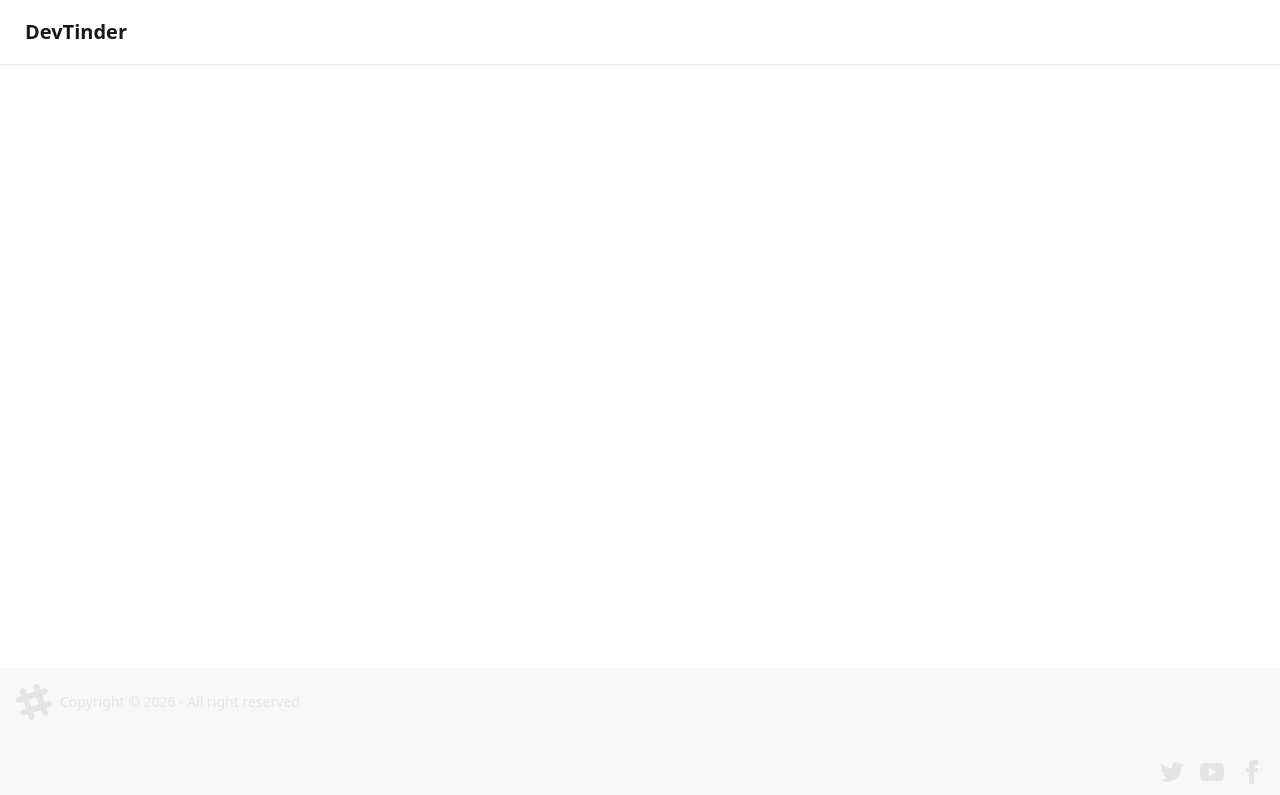
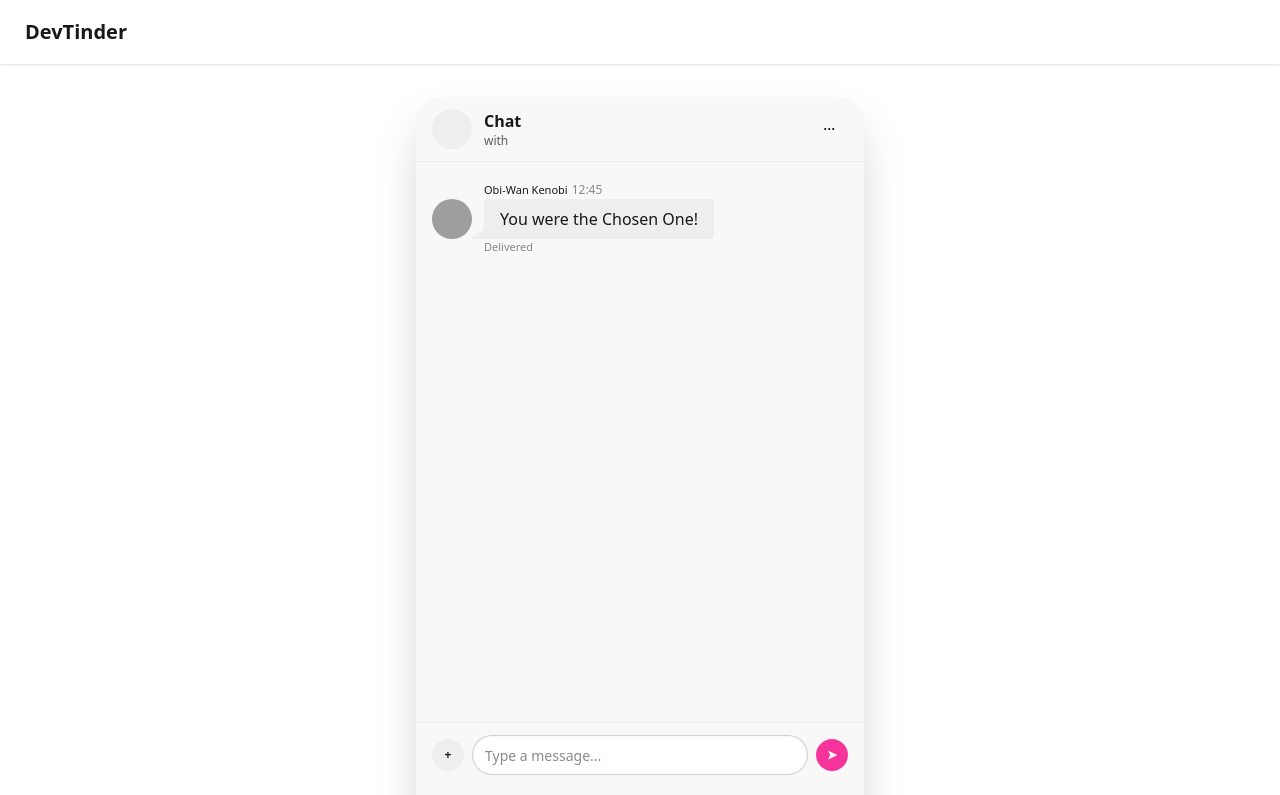
Before and after one commit to Sushraj/devSocialFront, a React (Vite) app: page /chat/1 in a window 1280 px wide. Shown: the top 795 px of the page. Built offline with nearby package versions, Linux system fonts and the light colour scheme; no server answers; grey boxes are pictures that could not be loaded.

Commit message:
UI issue fixed

```diff
--- a/src/components/Body.jsx
+++ b/src/components/Body.jsx
@@ -32,9 +32,11 @@ const Body = () => {
   }, []);
 
   return (
-    <div>
+    <div className="min-h-screen flex flex-col">
       <NavBar />
-      <Outlet />
+      <main className="flex-1">
+        <Outlet />
+      </main>
       <Footer />
     </div>
   );
--- a/src/components/Chat.jsx
+++ b/src/components/Chat.jsx
@@ -1,15 +1,97 @@
+import { useState } from "react";
 import { useParams } from "react-router-dom";
 
 const Chat = () => {
+  const { targetUserId } = useParams().targetUserId;
+  const [messages, setMessages] = useState([{ text: "Hello there!" }]);
 
-    const {targetUserId} = useParams().targetUserId;
-    console.log(targetUserId);
+  console.log(targetUserId);
 
   return (
-    <div>
+    <div className="min-h-screen bg-base-100 flex items-center justify-center px-4 py-8">
+      <div className="w-full max-w-md rounded-3xl bg-base-200 shadow-2xl overflow-hidden">
+        {/* Header */}
+        <div className="flex items-center justify-between px-4 py-3 border-b border-base-300">
+          <div className="flex items-center gap-3">
+            {/* Avatar placeholder (replace with target photo if you have) */}
+            <div className="avatar">
+              <div className="w-10 h-10 rounded-full bg-base-300" />
+            </div>
 
+            <div className="leading-tight">
+              <h1 className="font-bold text-base">Chat</h1>
+              <p className="text-xs opacity-70">with {targetUserId}</p>
+            </div>
+          </div>
+
+          <button className="btn btn-sm btn-ghost">⋯</button>
+        </div>
+
+        {/* Messages */}
+        <div className="h-[70vh] overflow-y-auto px-4 py-4 space-y-3">
+          {messages.map((msg, index) => {
+            return (
+              <div className="chat chat-start">
+                <div className="chat-image avatar">
+                  <div className="w-10 rounded-full">
+                    <img
+                      alt="Tailwind CSS chat bubble component"
+                      src="https://img.daisyui.com/images/profile/demo/kenobee@192.webp"
+                    />
+                  </div>
+                </div>
+                <div className="chat-header">
+                  Obi-Wan Kenobi
+                  <time className="text-xs opacity-50">12:45</time>
+                </div>
+                <div className="chat-bubble">You were the Chosen One!</div>
+                <div className="chat-footer opacity-50">Delivered</div>
+              </div>
+            );
+          })}
+
+          {/* Outgoing message example */}
+          <div className="flex justify-end">
+            {/* <div className="max-w-[75%] rounded-2xl rounded-br-md bg-pink-500 text-white px-4 py-2 text-sm">
+              Hi! How’s it going?
+            </div> */}
+          </div>
+
+          {/* Add your mapped messages here */}
+        </div>
+
+        {/* Input */}
+        <div className="px-4 py-3 border-t border-base-300">
+          <div className="flex items-center gap-2">
+            <button
+              className="btn btn-circle btn-sm bg-base-300 border-0"
+              title="Add"
+            >
+              +
+            </button>
+
+            <input
+              className="input input-bordered w-full rounded-full"
+              placeholder="Type a message..."
+            />
+
+            <button
+              className="btn btn-circle btn-sm bg-pink-500 text-white border-0 hover:bg-pink-600"
+              title="Send"
+            >
+              ➤
+            </button>
+          </div>
+
+          {/* Bottom actions (optional) */}
+          <div className="mt-3 flex justify-between">
+            <button className="btn btn-sm btn-ghost">Logout</button>
+            <button className="btn btn-sm btn-ghost">Block</button>
+          </div>
+        </div>
+      </div>
     </div>
-  )
-}
+  );
+};
 
-export default Chat
+export default Chat;
--- a/src/components/Connections.jsx
+++ b/src/components/Connections.jsx
@@ -3,6 +3,7 @@ import React, { use, useEffect } from "react";
 import { BASE_URL } from "../utils/constants";
 import { useDispatch, useSelector } from "react-redux";
 import { addConnection } from "../utils/connectionSlice";
+import { Link } from "react-router-dom";
 
 const Connections = () => {
   const connections = useSelector((store) => store.connections);
@@ -89,9 +90,11 @@ const Connections = () => {
               <div className="p-4 flex justify-between items-center">
                 <button className="btn btn-sm btn-ghost">View Profile</button>
 
-                <button className="btn btn-sm bg-pink-500 text-white border-0 hover:bg-pink-600">
-                  Message
-                </button>
+                <Link to={`/chat/${connection._id}`}>
+                  <button className="btn btn-sm bg-pink-500 text-white border-0 hover:bg-pink-600">
+                    Chat Now
+                  </button>
+                </Link>
               </div>
             </div>
           );
--- a/src/components/Footer.jsx
+++ b/src/components/Footer.jsx
@@ -3,7 +3,7 @@ import React from 'react'
 function Footer() {
   return (
     <div>
-      <footer className="footer bg-base-200 text-neutral-content p-4 fixed bottom-0">
+      <footer className="footer bg-base-200 text-neutral-content p-4">
         <aside className="grid-flow-col items-center">
           <svg
             width="36"
```
